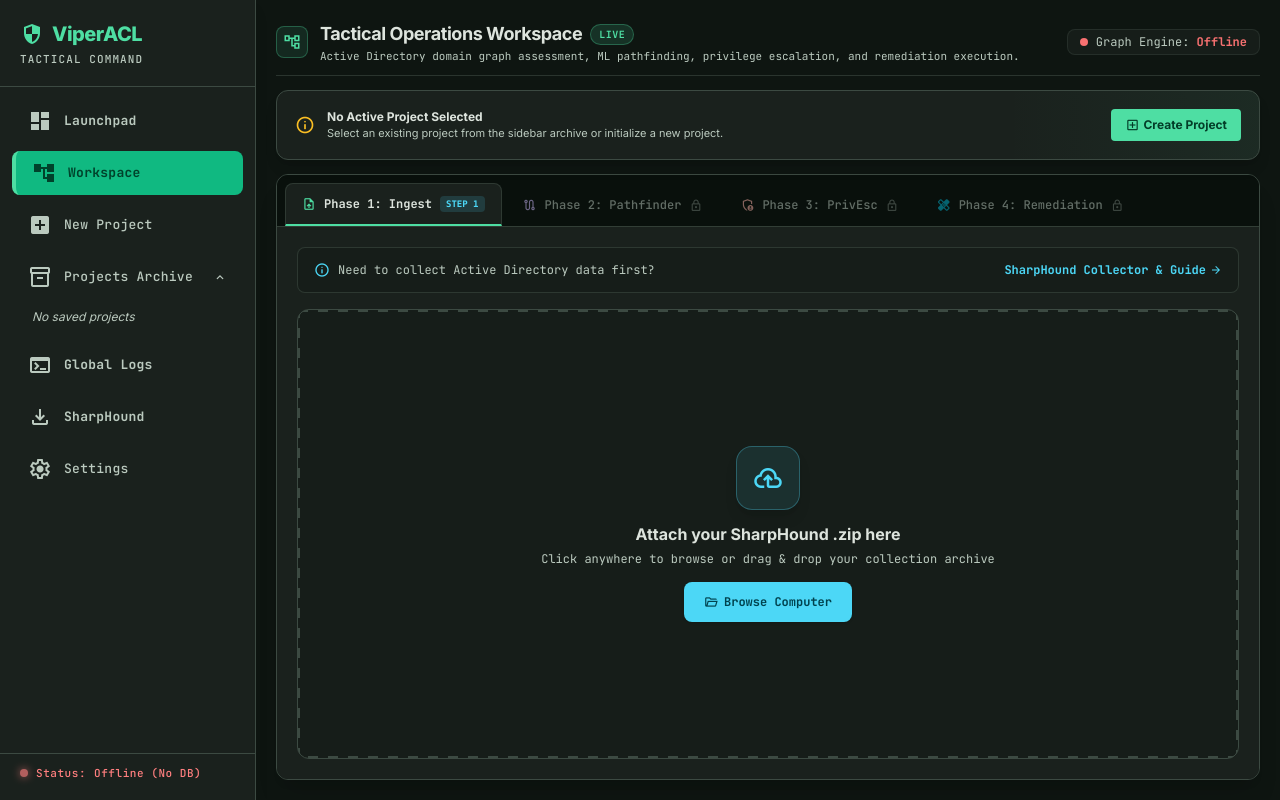
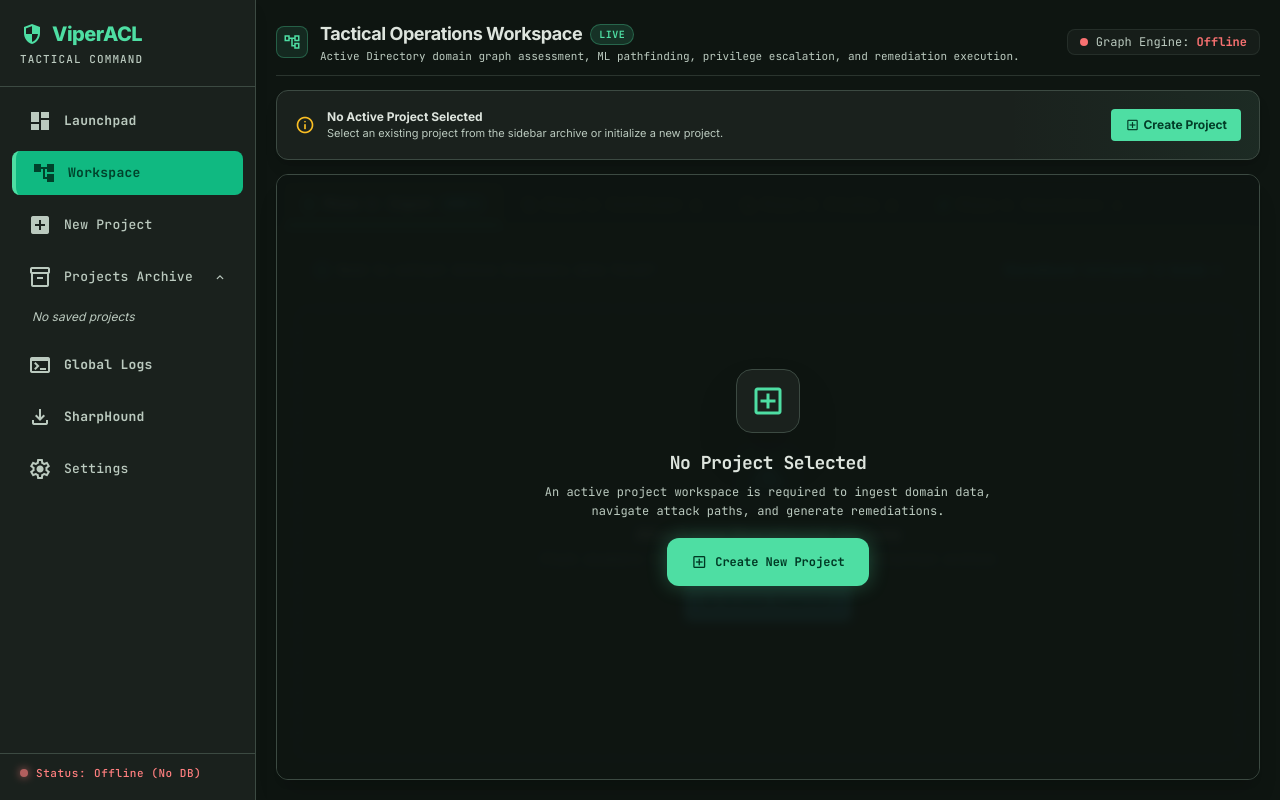
Before and after one commit to TheMyth123/ViperACL, a FastAPI app: page /workspace in a window 1280 px wide. Run offline with FastAPI, Linux system fonts and the light colour scheme; data that the repository does not hold is empty; parts of the project's set-up code (start-up, migrations or seed data) failed here and were passed over; some libraries are stand-ins or nearby versions.

Commit message:
feat: add disabled overlay and create project prompt when no project is active in workspace

```diff
--- a/web/templates/workspace.html
+++ b/web/templates/workspace.html
@@ -128,13 +128,32 @@
     </section>
 
     <!-- Browser-Like Tactical Phase Tabs & Full-Height Content Container -->
-    <section class="flex-1 flex flex-col bg-surface-container-low border border-outline-variant rounded-xl overflow-hidden shadow-xl min-h-0">
+    <section class="flex-1 flex flex-col bg-surface-container-low border border-outline-variant rounded-xl overflow-hidden shadow-xl min-h-0 relative">
+
+      {% if not active_project %}
+      <!-- Disabled / Greyed-out Workspace Overlay with Create Project Trigger -->
+      <div class="absolute inset-0 bg-background/85 backdrop-blur-sm z-30 flex flex-col items-center justify-center p-6 text-center space-y-4 select-none">
+        <div class="w-16 h-16 rounded-2xl bg-surface-container border border-outline-variant flex items-center justify-center text-on-surface-variant shadow-2xl">
+          <span class="material-symbols-outlined text-4xl text-primary">add_box</span>
+        </div>
+        <div class="space-y-1.5 max-w-md">
+          <h3 class="text-lg font-bold text-on-surface font-jetbrains tracking-tight">No Project Selected</h3>
+          <p class="text-xs text-on-surface-variant font-jetbrains leading-relaxed">
+            An active project workspace is required to ingest domain data, navigate attack paths, and generate remediations.
+          </p>
+        </div>
+        <button type="button" onclick="openNewProjectModal()" class="px-6 py-3 bg-primary text-on-primary hover:bg-primary/90 font-jetbrains font-bold text-xs rounded-xl shadow-[0_0_20px_rgba(78,222,163,0.3)] transition-all flex items-center gap-2 cursor-pointer transform hover:scale-105">
+          <span class="material-symbols-outlined text-base">add_box</span>
+          <span>Create New Project</span>
+        </button>
+      </div>
+      {% endif %}
 
       <!-- Mini Browser Tab Strip Header -->
-      <div class="flex items-center justify-between bg-surface-container-lowest border-b border-outline-variant/80 px-2 pt-2 gap-1 select-none overflow-x-auto flex-shrink-0" id="phase-tab-strip">
+      <div class="flex items-center justify-between bg-surface-container-lowest border-b border-outline-variant/80 px-2 pt-2 gap-1 select-none overflow-x-auto flex-shrink-0 {{ 'opacity-30 pointer-events-none' if not active_project else '' }}" id="phase-tab-strip">
         <div class="flex items-center gap-1 flex-1">
 
-          <!-- Tab 1: Ingest (Always Unlocked) -->
+          <!-- Tab 1: Ingest (Always Unlocked when active project present) -->
           <button type="button" class="phase-tab active flex items-center gap-2 px-4 py-2.5 rounded-t-lg text-xs font-jetbrains font-bold text-on-surface bg-surface-container border-t border-l border-r border-outline-variant/60 cursor-pointer" data-tab="tab-phase-1" id="tab-btn-1">
             <span class="material-symbols-outlined text-sm tab-icon text-secondary">upload_file</span>
             <span>Phase 1: Ingest</span>
@@ -171,7 +190,7 @@
       </div>
 
       <!-- Tab Content Panels Container -->
-      <div class="flex-1 p-5 overflow-y-auto bg-surface-container flex flex-col min-h-0">
+      <div class="flex-1 p-5 overflow-y-auto bg-surface-container flex flex-col min-h-0 {{ 'opacity-30 pointer-events-none' if not active_project else '' }}">
 
         <!-- Panel 1: SharpHound Archive Upload & Ingestion -->
         <div class="phase-tab-panel flex-1 flex flex-col gap-4 min-h-0" id="tab-phase-1">
@@ -395,14 +414,24 @@
     </div>
   </div>
 
+  <!-- Workspace Configuration Context Data -->
+  <div id="workspace-context"
+    data-has-project="{{ 'true' if active_project else 'false' }}"
+    data-project-id="{{ active_project.project_id if active_project else '' }}"
+    data-source-zip="{{ active_project.source_zip if (active_project and active_project.source_zip) else '' }}"
+    data-nodes="{{ active_project.nodes if (active_project and active_project.nodes) else 0 }}"
+    data-relationships="{{ active_project.relationships if (active_project and active_project.relationships) else 0 }}"
+    class="hidden"></div>
+
   <!-- Workspace Interactive Ingest & Tab Switcher Script -->
   <script>
+    const wsContext = document.getElementById("workspace-context")?.dataset || {};
     let currentStagedPath = null;
     let currentStagedFileName = null;
-    let lastIngestedFileName = "{{ active_project.source_zip if (active_project and active_project.source_zip) else '' }}";
-    let isIngested = {{ 'true' if (active_project and active_project.nodes > 0) else 'false' }};
-    let currentProjectNodes = {{ active_project.nodes if (active_project and active_project.nodes) else 0 }};
-    let currentProjectRels = {{ active_project.relationships if (active_project and active_project.relationships) else 0 }};
+    let lastIngestedFileName = wsContext.sourceZip || "";
+    let isIngested = parseInt(wsContext.nodes || "0", 10) > 0;
+    let currentProjectNodes = parseInt(wsContext.nodes || "0", 10);
+    let currentProjectRels = parseInt(wsContext.relationships || "0", 10);
 
     function initWorkspace() {
       initTabs();
```
Also changed, not shown: dev/test_project_creation.py (+21 -4 lines).
